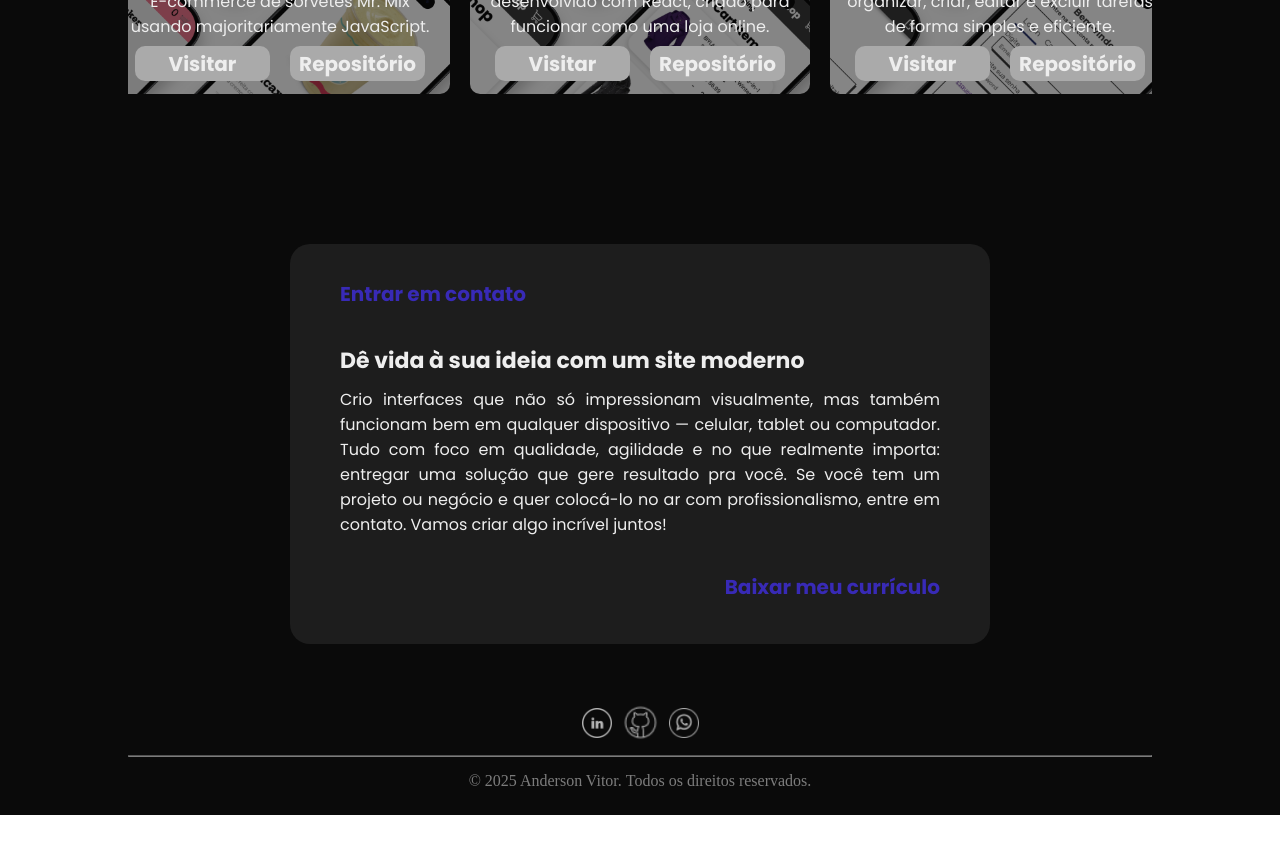
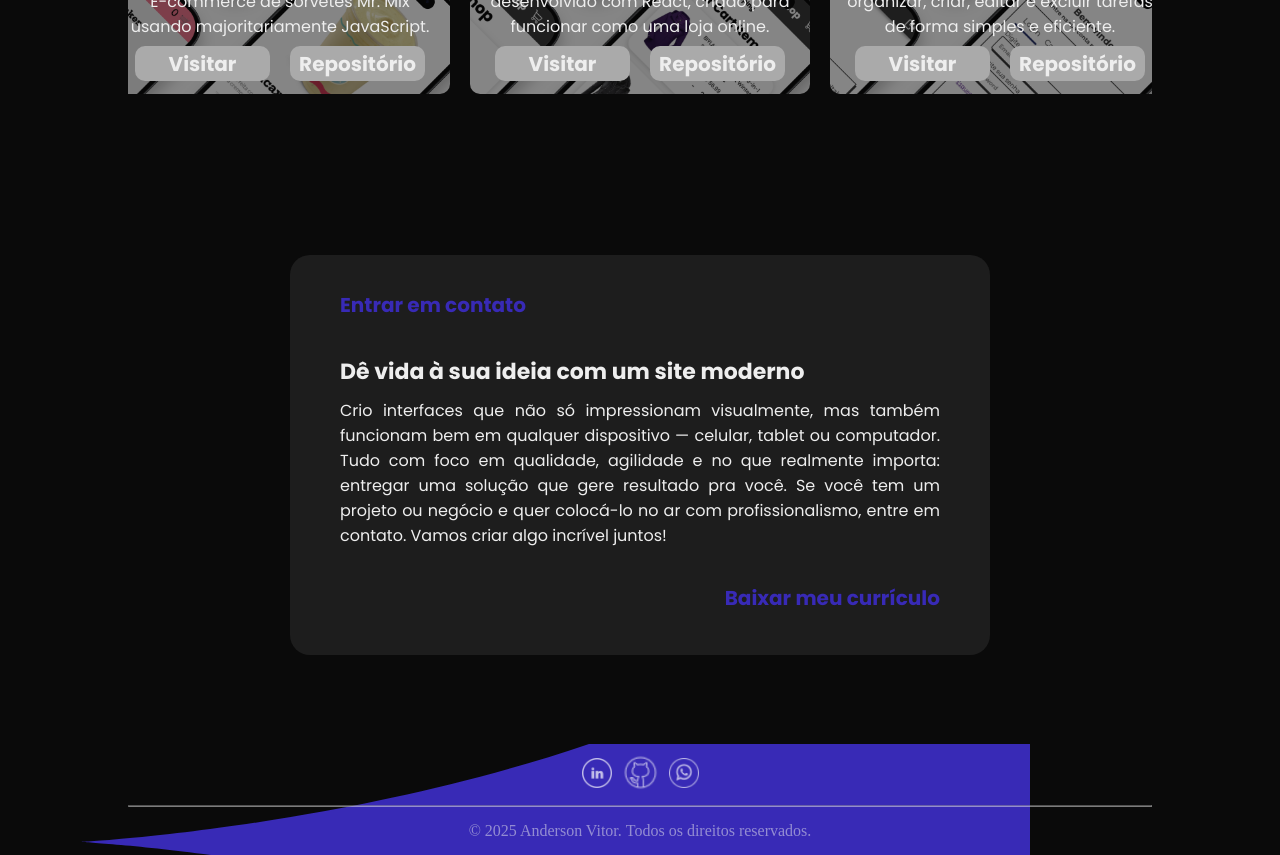
Before and after one commit to luvsscorpius/dev-and-portfolio-react, a React (Create React App) app in the folder frontend/: page / in a window 1280 px wide. Shown: the part 2740-3595 px from the top of the page. Before the commit the page ends 3555 px from the top, so only its background shows below. Built offline with nearby package versions, Linux system fonts and the light colour scheme.

Commit message:
feat(footer.jsx): still developing footer

```diff
--- a/frontend/src/Components/Footer/Footer.jsx
+++ b/frontend/src/Components/Footer/Footer.jsx
@@ -46,9 +46,12 @@ export const Footer = () => {
 
             <hr />
 
+            <img src={bookNegative} alt="" id='divider' />
+
             <p>
             © 2025 Anderson Vitor. Todos os direitos reservados.
             </p>
+
         </F.footerInfo>
     </F.Footer>
   )
--- a/frontend/src/Components/Footer/Styles.jsx
+++ b/frontend/src/Components/Footer/Styles.jsx
@@ -9,8 +9,7 @@ export const Footer = styled.footer`
     flex-direction: column;
     justify-content: center;
     align-items: center;
-    padding: 10px 0px 10px 0px;
-
+    padding: 10px 0px 0px 0px;
 `
 
 export const card = styled.div`
@@ -18,9 +17,10 @@ export const card = styled.div`
     height: auto;
     border-radius: 20px;
     background-color: #1D1D1D;
-    margin-top: 100px;
     display: flex;
     flex-direction: column;
+    position: absolute;
+    bottom: 200px;
 
     @media (min-width: 1024px) {
         width: 700px;
@@ -85,7 +85,7 @@ export const infoContainer = styled.div`
 `
 
 export const footerInfo = styled.div`
-    margin-top: 50px;
+    margin-top: 600px;
     width: 100%;
     height: 100%;
     display: flex;
@@ -93,15 +93,30 @@ export const footerInfo = styled.div`
     align-items: center;
     justify-content: center;
     color: #eee;
+    position: relative;
+    overflow: hidden;
 
     hr {
         width: 80%;
         opacity: 0.5;
+        z-index: 2;
     }
 
     p {
         padding: 15px;
         opacity: 0.5;
+        z-index: 2;
+    }
+
+    #divider {
+        position: absolute;
+        z-index: 0;
+        width: 100vw;
+        height: 980px;
+        top: -350%;
+        transform: rotate(270deg);
+        object-fit: cover;
+        right: 100px;
     }
 `
 
@@ -113,6 +128,7 @@ export const iconsContainer = styled.div`
     color: #eee;
     gap: 10px;
     transition: transform .8s ease-in-out;
+    z-index: 2;
 
     img {
         width: 30px;
```
